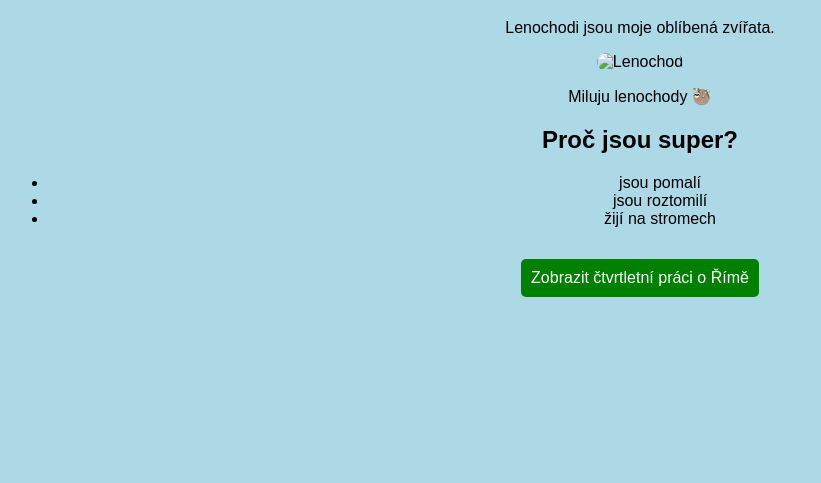
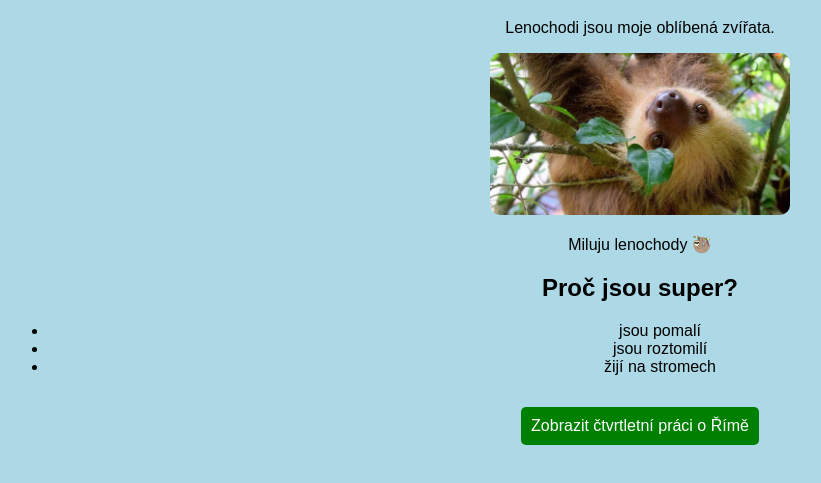
Before and after one commit to veronikahanzlikova-lab/veronikahanzlikova-lab.github.io, a plain HTML site: page index.html in a window 1280 px wide. Shown: the part 61-544 px from the top of the page, without its empty margins (0-821 px from the left). Drawn offline with Linux system fonts and the light colour scheme.

Commit message:
Update index.html

```diff
--- a/index.html
+++ b/index.html
@@ -42,7 +42,7 @@ background-color: darkgreen;
 
 <p>Lenochodi jsou moje oblíbená zvířata.</p>
 
-<img src="lenochod.jpg" alt="Lenochod">
+<img src="5-i_article-5361576.webp" alt="Lenochod">
 <p>Miluju lenochody 🦥</p>
 <h2>Proč jsou super?</h2>
 <ul>
```
